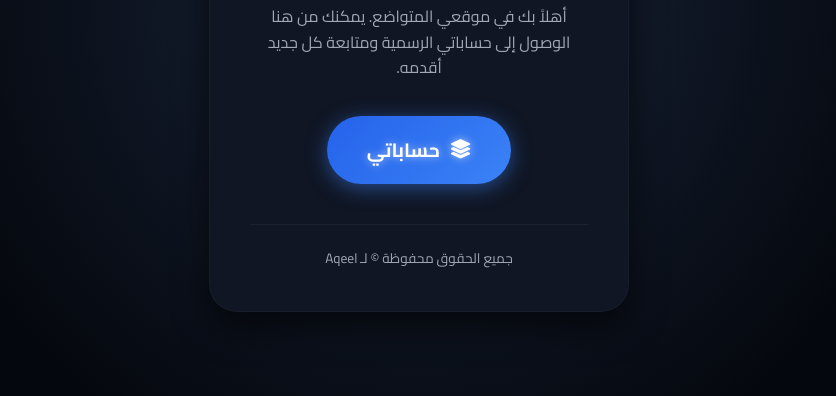
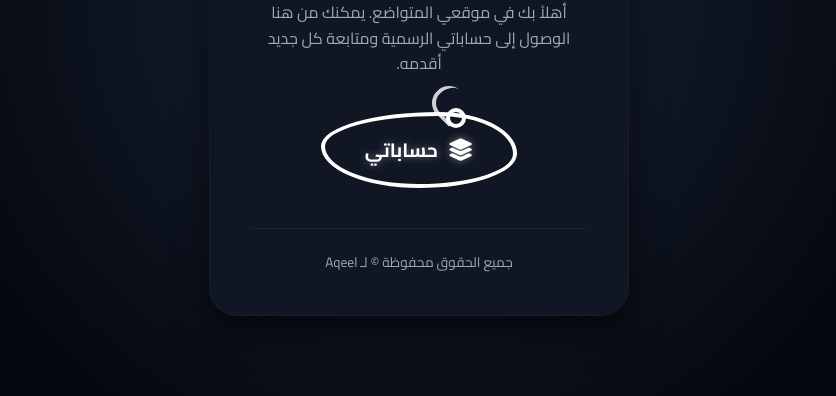
Before and after one commit to aqexl/Aqexl, a plain HTML site: page index.html in a window 1280 px wide. Shown: the part 404-800 px from the top of the page, without its empty margins (221-1057 px from the left). Drawn offline with Linux system fonts and the light colour scheme.

Commit message:
Revamp main button to drawn style
Updated the main button style to resemble a drawn design with new hover effects and added decorative elements.

```diff
--- a/index.html
+++ b/index.html
@@ -137,26 +137,34 @@
             margin-bottom: 40px;
         }
 
-        /* زر حساباتي الرئيسي المتوهج */
+        /* ============================================== */
+        /*  تنسيق زر حساباتي ليبدو مثل الرسمة (Drawn Style) */
+        /* ============================================== */
         .btn-main {
             display: inline-flex;
             align-items: center;
             justify-content: center;
             padding: 16px 40px;
             border-radius: 50px;
-            background: linear-gradient(135deg, #2563eb, #3b82f6);
-            color: white;
+            background: transparent; /* شفاف مثل الرسمة */
+            color: white; /* لون الخط */
             font-weight: 700;
             font-size: 1.2rem;
             text-decoration: none;
             cursor: pointer;
-            border: none;
-            box-shadow: 0 4px 20px var(--primary-glow);
-            text-shadow: 0 0 8px rgba(255, 255, 255, 0.6);
+            border: 4px solid white; /* حد سميك يشبه الرسم */
+            position: relative;
+            /* شكل غير منتظم قليلاً بتدوير الحواف */
+            border-radius: 60% 40% 50% 50% / 45% 55% 45% 55%;
+            /* إزالة الظلال الزرقاء واستبدالها بظل أسود بسيط */
+            box-shadow: none;
+            text-shadow: 0 0 8px rgba(255, 255, 255, 0.4);
+            transition: transform 0.2s ease;
         }
 
         .btn-main i {
             margin-left: 10px;
+            font-size: 1.4rem;
         }
         [dir="ltr"] .btn-main i {
             margin-left: 0;
@@ -164,9 +172,53 @@
         }
 
         .btn-main:hover {
-            transform: translateY(-3px) scale(1.03);
-            box-shadow: 0 8px 25px var(--primary-glow);
+            transform: scale(1.05); /* تكبير بسيط عند التمرير */
+            border-color: #ffffff;
+            background: rgba(255, 255, 255, 0.05); /* خلفية بيضاء خفيفة جداً عند التمرير */
+            box-shadow: 0 0 15px rgba(255, 255, 255, 0.2);
         }
+
+        /* تأثير إضافة عقدة صغيرة (Knot) أعلى الزر مثل الرسمة تماماً */
+        .btn-main::before {
+            content: '';
+            position: absolute;
+            top: -8px;
+            right: 25%; /* موقع العقدة في الأعلى (مثل الصورة) */
+            width: 12px;
+            height: 12px;
+            background-color: transparent;
+            border: 4px solid white;
+            border-radius: 50%;
+            z-index: 2;
+        }
+
+        /* تعديل موضع العقدة في اللغة الإنجليزية */
+        [dir="ltr"] .btn-main::before {
+            right: auto;
+            left: 25%;
+        }
+
+        /* إضافة خط منحني وهمي يخرج من العقدة باتجاه الفقاعة (اختياري، لمحاكاة السهم) */
+        .btn-main::after {
+            content: '';
+            position: absolute;
+            top: -30px;
+            right: 25%;
+            width: 30px;
+            height: 30px;
+            border-top: 4px solid white; /* خط منحني */
+            border-left: 4px solid white;
+            border-radius: 50% 50% 0 0;
+            transform: rotate(-45deg);
+            opacity: 0.8;
+        }
+        [dir="ltr"] .btn-main::after {
+            right: auto;
+            left: 25%;
+            transform: rotate(135deg);
+        }
+
+        /* ============================================== */
 
         /* تصميم النافذة المنبثقة (Popup Modal) */
         .modal-overlay {
@@ -311,7 +363,7 @@
         <h1 id="welcomeTitle">مرحباً بك في عالمي</h1>
         <p id="welcomeDesc">أهلاً بك في موقعي المتواضع. يمكنك من هنا الوصول إلى حساباتي الرسمية ومتابعة كل جديد أقدمه.</p>
 
-        <!-- زر حساباتي الرئيسي الذي يقوم بفتح الانبثاق -->
+        <!-- زر حساباتي الرئيسي المعدل ليبدو كالرسم -->
         <div class="main-btn-container">
             <button class="btn-main" id="mainBtn" onclick="openModal()">
                 <i class="fa-solid fa-layer-group"></i> <span id="mainBtnText">حساباتي</span>
```
